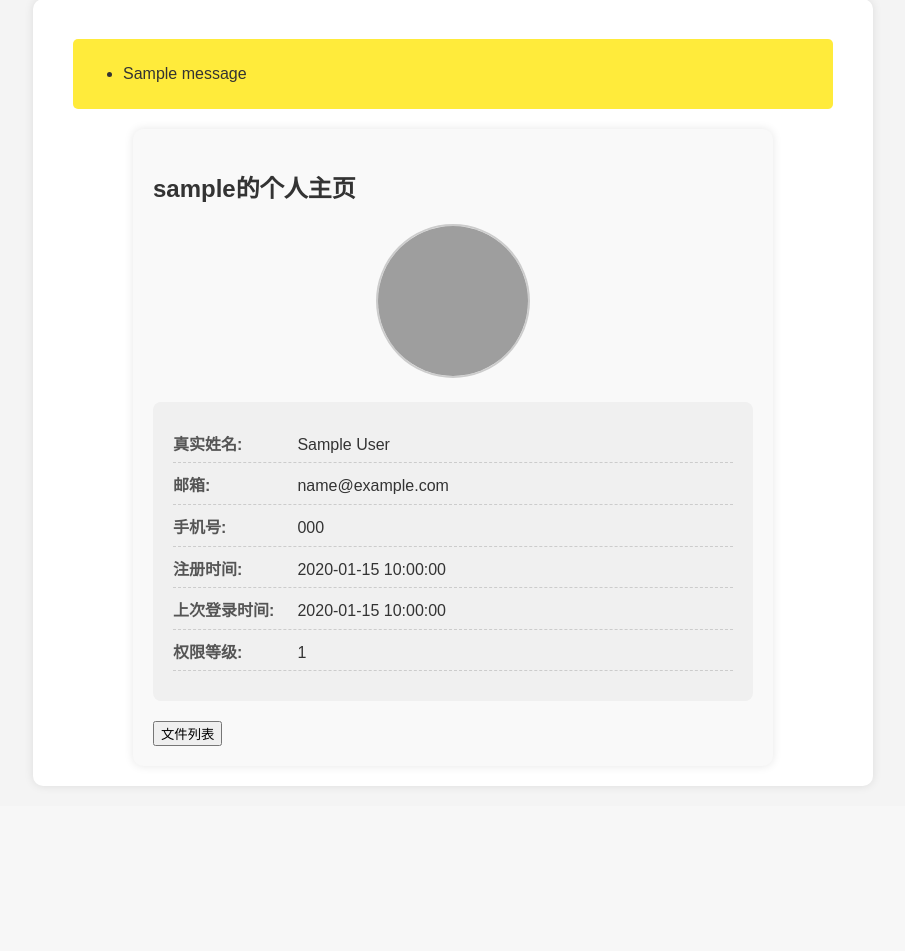
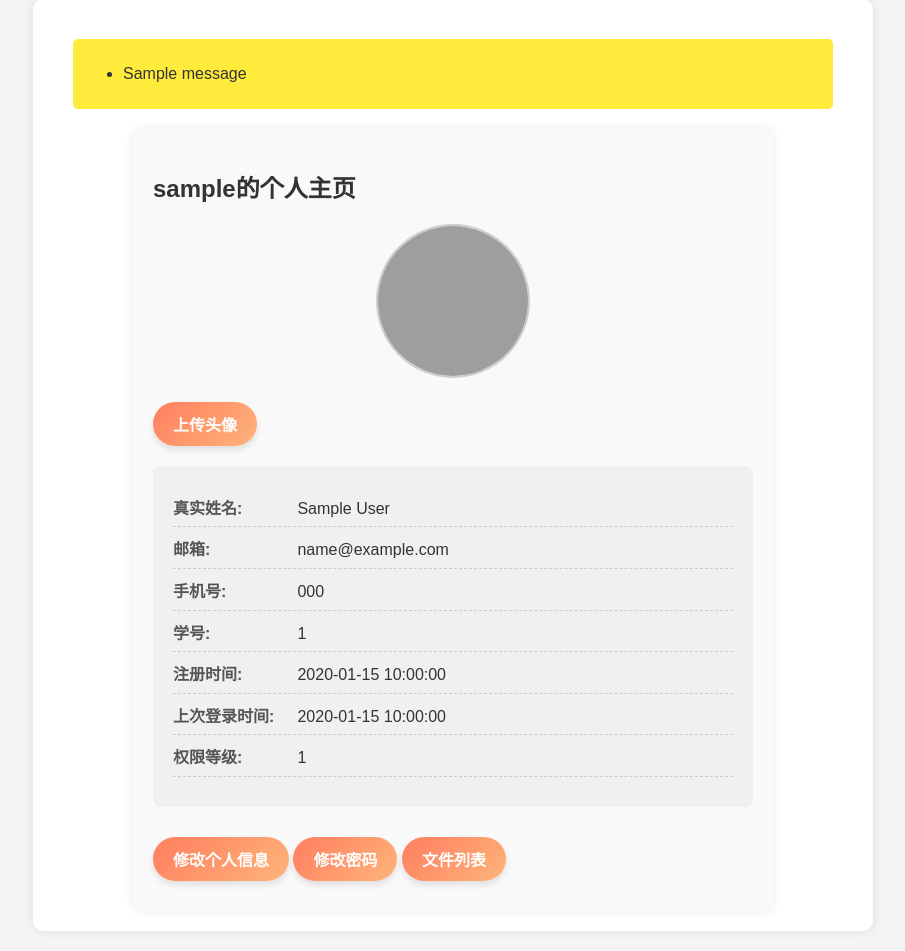
Before and after one commit to Mr-LUHAOYU/website, a Flask app: page /profile/1 in a window 1280 px wide. Shown: the part 65-1016 px from the top of the page, without its empty margins (187-1092 px from the left). Before the commit the page ends 852 px from the top, so only its background shows below. Run offline with Flask 3, Linux system fonts and the light colour scheme; tables that the repository leaves empty hold one stand-in row (values such as "Sample post"); one stand-in notice (Sample message) is shown; grey boxes are pictures that could not be loaded.

Commit message:
1. 将头像上传改为弹出模态窗口 2. 将修改个人信息改为切换页面 3.新增了修改密码的新页面 4.更换了按钮样式

```diff
--- a/v2.3/app.py
+++ b/v2.3/app.py
@@ -2,7 +2,7 @@ from flask import Flask
 from config import Config
 from models import db
 
-app = Flask(__name__)
+app = Flask(__name__, static_folder='static')
 app.config.from_object(Config)
 
 db.init_app(app)
--- a/v2.3/routes.py
+++ b/v2.3/routes.py
@@ -77,13 +77,34 @@ def profile(user_id):
     real_name = request.form.get('real_name')
     email = request.form.get('email')
     phone = request.form.get('phone')
+    student_id = request.form.get('student_id')
     user.update_info(
         username=username, password=password, real_name=real_name, email=email,
-        phone=phone
+        phone=phone, student_id=student_id
     )
     ##################################################################
     return render_template('profile.html', user=user,
                            can_edit=True, img_path=f'extras/{user.uid}/IMG.png')
+
+
+@app.route('/revise_info/<int:user_id>', methods=['GET', 'POST'])
+def revise_info(user_id):
+    # print("here revise_user_info")
+    user = User.query.get_or_404(user_id)
+    if request.method == 'POST':
+        username = request.form.get('username')
+        password = request.form.get('password')
+        real_name = request.form.get('real_name')
+        email = request.form.get('email')
+        phone = request.form.get('phone')
+        student_id = request.form.get('student_id')
+        user.update_info(
+            username=username, password=password, real_name=real_name, email=email,
+            phone=phone, student_id=student_id
+        )
+        flash('信息修改成功')
+        return redirect(url_for('profile', user_id=user.id))
+    return render_template('revise_info.html', user=user)
 
 
 @app.route('/user_filelist/<int:user_id>')
@@ -188,3 +209,28 @@ def change_img(user_id):
         else:
             flash('未选择文件')
     return redirect(url_for('profile', user_id=user.id))
+
+
+# 写一个修改用户密码的接口
+@app.route('/change_password/<int:user_id>', methods=['GET', 'POST'])
+def change_password(user_id):
+    # print("here change_password")
+    user = User.query.get_or_404(user_id)
+    if request.method == 'POST':
+        old_password = request.form.get('old_password')
+        new_password = request.form.get('new_password')
+        if not user.check_password(old_password):
+            flash('旧密码错误')
+            return redirect(request.url)
+        if not (any(char.isdigit() for char in new_password) and any(char.isalpha() for char in new_password)):
+            flash('密码必须同时包含字母和数字')
+
+        elif not 6 <= len(new_password) <= 18:
+            flash('密码长度必须大于等于6位小于等于18位')
+        else:
+            user.set_password(new_password)
+            db.session.commit()
+            flash('密码修改成功')
+            return redirect(url_for('profile', user_id=user.id))
+
+    return render_template('change_password.html', user=user)
--- a/v2.3/static/base_css.css
+++ b/v2.3/static/base_css.css
@@ -89,3 +89,87 @@ form input[type="submit"] {
 form input[type="submit"]:hover {
     background-color: #555;
 }
+
+/* 模态窗口的样式 */
+.modal {
+    display: none; /* 隐藏 */
+    position: fixed; /* 固定位置 */
+    z-index: 1; /* 层叠顺序 */
+    left: 0;
+    top: 0;
+    width: 100%;
+    height: 100%;
+    overflow: auto; /* 如果内容超出窗口，则添加滚动条 */
+    background-color: rgb(0,0,0); /* 黑色背景 */
+    background-color: rgba(0,0,0,0.4); /* 带透明度的背景 */
+}
+
+.modal-content {
+    background-color: #fefefe;
+    margin: 15% auto; /* 15% 的顶部边距和居中 */
+    padding: 20px;
+    border: 1px solid #888;
+    width: 80%; /* 宽度 */
+    max-width: 400px;
+}
+
+.close {
+    color: #aaa;
+    float: right;
+    font-size: 28px;
+    font-weight: bold;
+}
+
+.close:hover,
+.close:focus {
+    color: black;
+    text-decoration: none;
+    cursor: pointer;
+}
+/* 上传头像按钮的样式 */
+#uploadAvatarBtn {
+    background: linear-gradient(135deg, #ff7e5f, #feb47b); /* 渐变背景色 */
+    border: none; /* 无边框 */
+    color: white; /* 白色文字 */
+    padding: 10px 20px; /* 内边距 */
+    text-align: center; /* 文字居中 */
+    text-decoration: none; /* 去除下划线 */
+    display: inline-block; /* 内联块元素 */
+    font-size: 16px; /* 字体大小 */
+    font-weight: bold; /* 加粗字体 */
+    border-radius: 25px; /* 圆角 */
+    box-shadow: 0px 4px 6px rgba(0, 0, 0, 0.1); /* 阴影效果 */
+    cursor: pointer; /* 鼠标悬停时显示手型 */
+    transition: all 0.3s ease; /* 添加过渡效果 */
+}
+
+#uploadAvatarBtn:hover {
+    background: linear-gradient(135deg, #feb47b, #ff7e5f); /* 反转渐变色 */
+    box-shadow: 0px 6px 8px rgba(0, 0, 0, 0.15); /* 鼠标悬停时增加阴影 */
+    transform: translateY(-2px); /* 悬停时轻微上移 */
+}
+
+/* 统一按钮样式 */
+.btn-primary {
+    background: linear-gradient(135deg, #ff7e5f, #feb47b); /* 渐变背景色 */
+    border: none; /* 无边框 */
+    color: white; /* 白色文字 */
+    padding: 10px 20px; /* 内边距 */
+    text-align: center; /* 文字居中 */
+    text-decoration: none; /* 去除下划线 */
+    display: inline-block; /* 内联块元素 */
+    font-size: 16px; /* 字体大小 */
+    font-weight: bold; /* 加粗字体 */
+    border-radius: 25px; /* 圆角 */
+    box-shadow: 0px 4px 6px rgba(0, 0, 0, 0.1); /* 阴影效果 */
+    cursor: pointer; /* 鼠标悬停时显示手型 */
+    transition: all 0.3s ease; /* 添加过渡效果 */
+    margin: 10px 0; /* 按钮之间的间距 */
+}
+
+/* 鼠标悬停效果 */
+.btn-primary:hover {
+    background: linear-gradient(135deg, #feb47b, #ff7e5f); /* 反转渐变色 */
+    box-shadow: 0px 6px 8px rgba(0, 0, 0, 0.15); /* 鼠标悬停时增加阴影 */
+    transform: translateY(-2px); /* 悬停时轻微上移 */
+}
--- /dev/null
+++ b/v2.3/static/js/modal.js
@@ -0,0 +1,27 @@
+// 获取模态窗口
+var modal = document.getElementById("uploadAvatarModal");
+
+// 获取按钮
+var btn = document.getElementById("uploadAvatarBtn");
+
+// 获取 <span> 元素，点击关闭模态窗口
+var span = document.getElementsByClassName("close")[0];
+
+// 点击按钮打开模态窗口
+btn.onclick = function() {
+    modal.style.display = "block";
+}
+
+// 点击 <span> (x) 关闭模态窗口
+span.onclick = function() {
+    modal.style.display = "none";
+}
+
+// 在用户点击模态窗口外的区域时关闭模态窗口
+window.onclick = function(event) {
+    if (event.target == modal) {
+        modal.style.display = "none";
+    }
+}
+
+// 注意：在使用模态窗口时，需要在 HTML 文件中添加以下代码：
--- a/v2.3/templates/base.html
+++ b/v2.3/templates/base.html
@@ -14,6 +14,8 @@
                 <li><a href="{{ url_for('login') }}">登录</a></li>
                 <li><a href="{{ url_for('register') }}">注册</a></li>
                 <li><a href="{{ url_for('search') }}">搜索</a></li>
+<!--                需要登录才能访问的逻辑还没写,需要一个返回个人主页的按钮   -->
+
             </ul>
         </nav>
     </header>
--- a/v2.3/templates/profile.html
+++ b/v2.3/templates/profile.html
@@ -2,6 +2,7 @@
 
 {% block content %}
     <link rel="stylesheet" href="{{ url_for('static', filename='profile_css.css') }}">
+    <link rel="stylesheet" href="{{ url_for('static', filename='base_css.css') }}">
     <div class="profile-page">
     <h2>{{ user.dynamic_info.username }}的个人主页</h2>
 
@@ -10,72 +11,44 @@
         <img src="{{url_for('static',filename=img_path)}}" alt="头像" class="avatar">
     </div>
 
-    <!-- 修改头像表单 -->
-    {% if can_edit %}
-    <section class="change-avatar-section">
-        <h3>修改头像</h3>
-        <form method="POST" action="{{ url_for('change_img', user_id=user.id) }}" enctype="multipart/form-data" class="avatar-form">
-            <div class="form-group">
-                <input type="file" name="file" id="file" accept="image/*" class="file-input">
-            </div>
-            <div class="form-group">
-                <input type="submit" value="上传头像" class="submit-button">
-            </div>
-        </form>
-    </section>
-    {% endif %}
+    <button id="uploadAvatarBtn">上传头像</button>
 
+    <!-- 模态窗口 -->
+    <div id="uploadAvatarModal" class="modal">
+        <div class="modal-content">
+            <span class="close">&times;</span>
+            <h3>上传新头像</h3>
+            <form method="POST" action="{{ url_for('change_img', user_id=user.id) }}" enctype="multipart/form-data">
+                <label for="file">选择文件:</label>
+                <input type="file" name="file" id="file" accept="image/*" required>
+                <br>
+                <input type="submit" value="上传">
+            </form>
+        </div>
+    </div>
 
     <!-- 用户信息 -->
     <div class="user-info">
         <p><span class="info-label">真实姓名:</span> {{ user.dynamic_info.real_name }}</p>
         <p><span class="info-label">邮箱:</span> {{ user.dynamic_info.email }}</p>
         <p><span class="info-label">手机号:</span> {{ user.dynamic_info.phone }}</p>
+        <p><span class="info-label">学号:</span> {{ user.dynamic_info.student_id }}</p>
         <p><span class="info-label">注册时间:</span> {{ user.static_info.registered_on }}</p>
         <p><span class="info-label">上次登录时间:</span> {{ user.static_info.last_login }}</p>
         <p><span class="info-label">权限等级:</span> {{ user.static_info.permission_level }}</p>
     </div>
 
-    <!-- 修改个人信息表单 -->
-    {% if can_edit %}
-    <div class="edit-profile">
-        <h3>修改个人信息</h3>
-        <form method="POST" action="{{ url_for('profile', user_id=user.id) }}">
-            <div class="form-group">
-                <label for="username">用户名:</label>
-                <input type="text" name="username" id="username" value="{{ user.dynamic_info.username }}" required>
-            </div>
-            <div class="form-group">
-                <label for="password">密码:</label>
-                <input type="password" name="password" id="password">
-            </div>
-            <div class="form-group">
-                <label for="real_name">真实姓名:</label>
-                <input type="text" name="real_name" id="real_name" value="{{ user.dynamic_info.real_name }}">
-            </div>
-            <div class="form-group">
-                <label for="email">邮箱:</label>
-                <input type="email" name="email" id="email" value="{{ user.dynamic_info.email }}">
-            </div>
-            <div class="form-group">
-                <label for="phone">手机号:</label>
-                <input type="text" name="phone" id="phone" value="{{ user.dynamic_info.phone }}">
-            </div>
-            <input type="submit" value="保存更改">
-        </form>
+    <a href="{{ url_for('revise_info', user_id=user.id) }}" class="btn btn-primary">修改个人信息</a>
+
+    <a href="{{ url_for('change_password', user_id=user.id) }}" class="btn btn-primary">修改密码</a>
+
+    <!--跳转user_filelist.html页面，显示用户上传的文件列表-->
+    <a href="{{ url_for('user_filelist', user_id=user.id) }}" class="btn btn-primary">文件列表</a>
+
 
     </div>
-    {% endif %}
-
-    <!--跳转user_filelist.html页面，显示用户上传的文件列表-->
-    <button onclick="location.href='{{ url_for('user_filelist', user_id=user.dynamic_info.user_id) }}'" class=".btn">文件列表</button>
 
 
-
-<!--     上传文件按钮-->
-<!--    {% if can_edit %}-->
-<!--    <button onclick="location.href='{{ url_for('upload') }}'" class="upload-button">上传文件</button>-->
-<!--    {% endif %}-->
-    </div>
+    <script src="{{ url_for('static', filename='js/modal.js') }}"></script>
 
 {% endblock %}
```
Also changed, not shown: v2.3/templates/change_password.html (added, +32 -0 lines), v2.3/templates/revise_info.html (added, +50 -0 lines).
